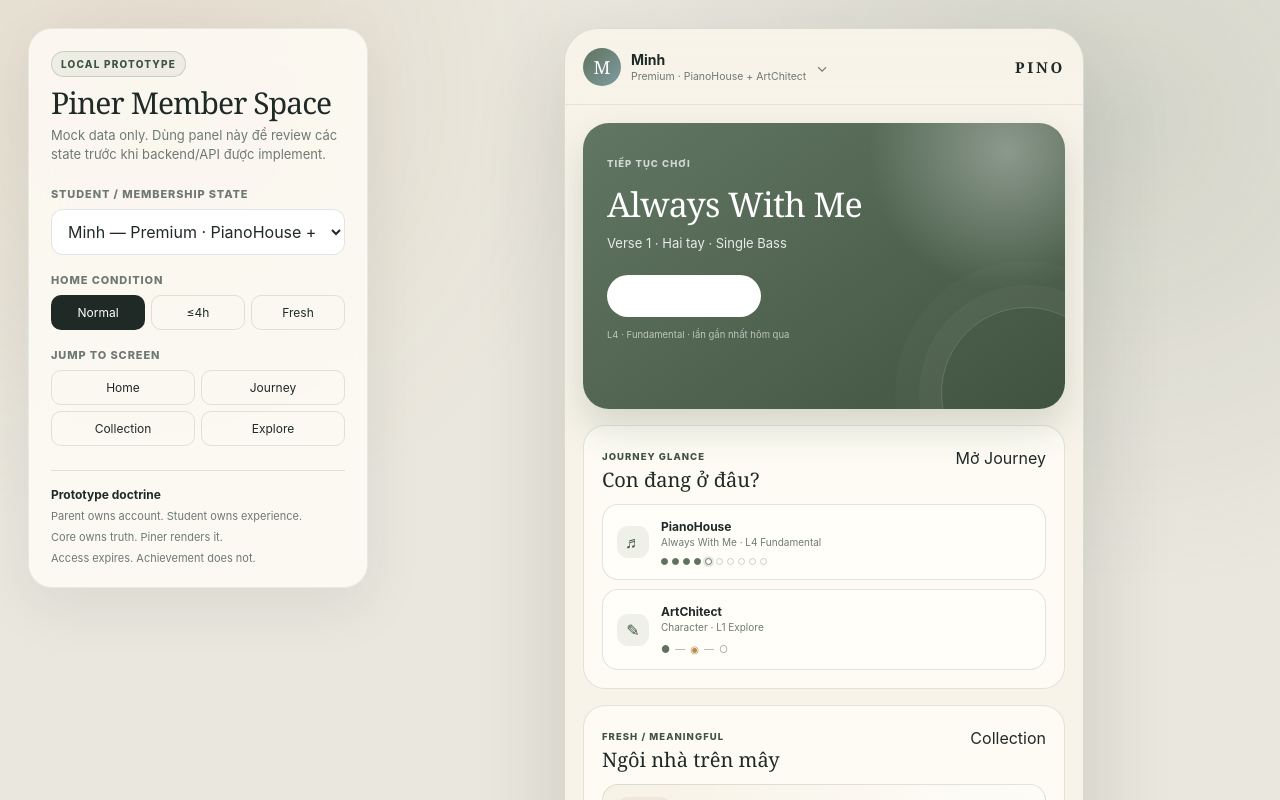
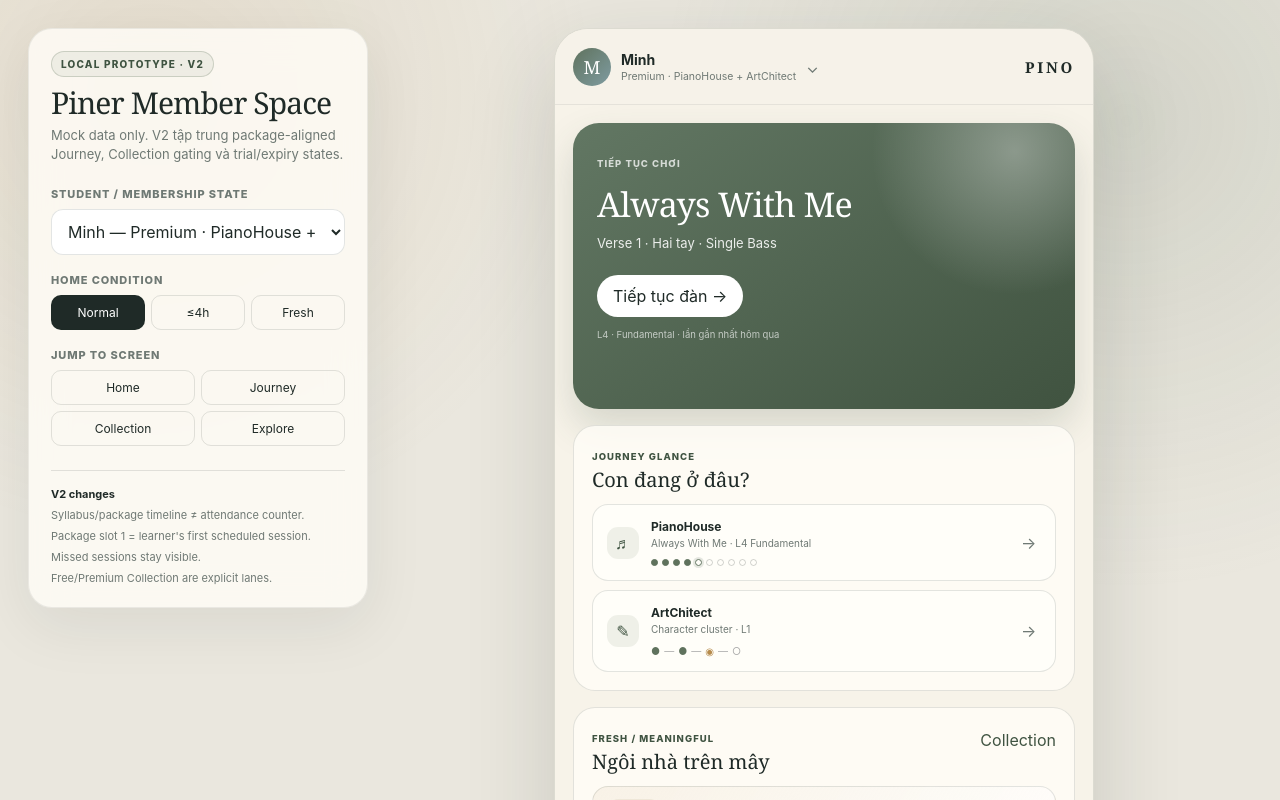
Before and after one commit to vmtct/pino-team-os, a Next.js app: page /piner-prototype in a window 1280 px wide. Shown: the top 800 px of the page. Built offline with nearby package versions, Linux system fonts and the light colour scheme.

Commit message:
feat: switch Piner prototype route to v2

```diff
--- a/app/piner-prototype/page.tsx
+++ b/app/piner-prototype/page.tsx
@@ -1,11 +1,11 @@
 import type { Metadata } from "next";
-import PinerPrototype from "./PinerPrototype";
+import PinerPrototypeV2 from "./PinerPrototypeV2";
 
 export const metadata: Metadata = {
-  title: "Piner Member Space — Local Prototype",
+  title: "Piner Member Space — Local Prototype V2",
   description: "Local mock prototype for PINO Piner Member Space",
 };
 
 export default function PinerPrototypePage() {
-  return <PinerPrototype />;
+  return <PinerPrototypeV2 />;
 }
```
